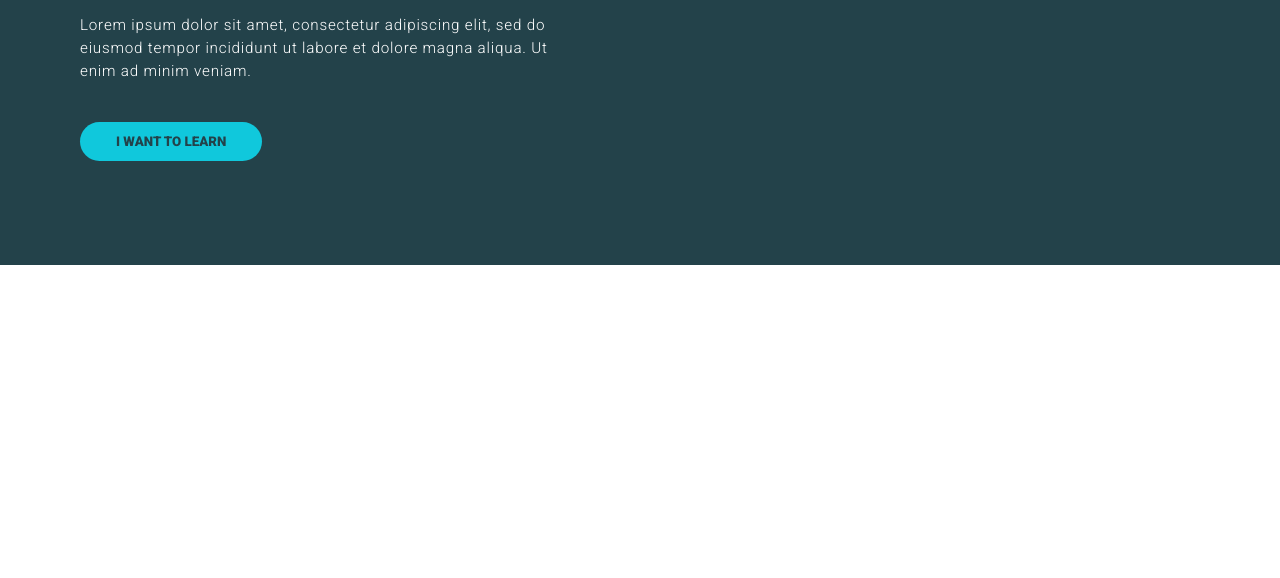
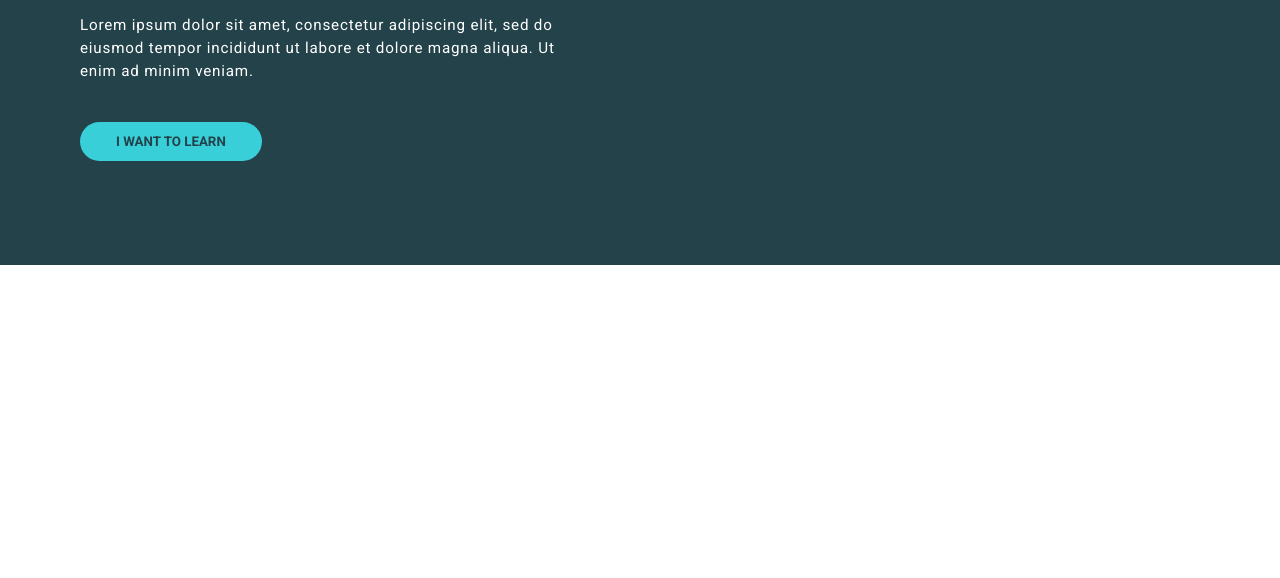
Before and after one commit to anabfuentes/responsive-header, a plain HTML site: page index.html in a window 1280 px wide. Shown: the part 222-800 px from the top of the page. Drawn offline with Linux system fonts and the light colour scheme.

Commit message:
Made font and color edits

```diff
--- a/index.html
+++ b/index.html
@@ -7,12 +7,9 @@
 
     <link rel="stylesheet" href="style.css" />
 
-    <link rel="preconnect" href="https://fonts.googleapis.com" />
-    <link rel="preconnect" href="https://fonts.gstatic.com" crossorigin />
-    <link
-      href="https://fonts.googleapis.com/css2?family=Roboto:wght@300;400;900&display=swap"
-      rel="stylesheet"
-    />
+    <link rel="preconnect" href="https://fonts.googleapis.com">
+    <link rel="preconnect" href="https://fonts.gstatic.com" crossorigin>
+    <link href="https://fonts.googleapis.com/css2?family=Roboto:wght@400;700;900&display=swap" rel="stylesheet">
   </head>
 
   <body>
--- a/style.css
+++ b/style.css
@@ -31,18 +31,18 @@ h1 {
 
 p {
   font-size: .95rem;
-  font-weight: 300;
+  font-weight: 400;
 }
 
 
 button {
   font-family: "Roboto", sans-serif;
   text-transform: uppercase;
-  color:#23424a;
-  background-color: #10C8DC;
+  color:#23424A;
+  background-color: #38CFD9;
   border-style: none;
   border-radius: 1.25rem;
-  font-weight: 900;
+  font-weight: 700;
   padding: .75rem 2.25rem;
   margin: 1.5rem 0;
 }
```
